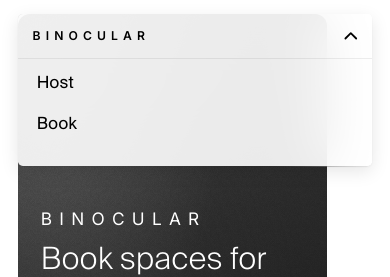
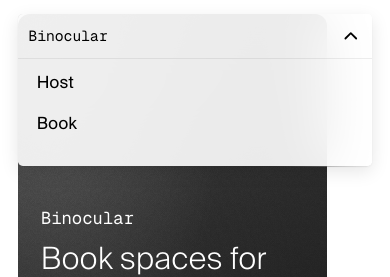
Before and after one commit to lisondraj/binocular, a Next.js app: page /main2 in a window 390 px wide. Both pictures are taken after a click on the button 348 px from the left and 36 px from the top of the page. Shown: the top 277 px of the page. Built offline with nearby package versions, Linux system fonts and the light colour scheme.

Commit message:
Set hero and nav logos to Binocular in Geist Mono.
Use sentence-case Binocular with no letter-spacing in hero titles and
all mobile nav bars, including /main2.

Co-authored-by: lisondraj <lisondraj@users.noreply.github.com>

```diff
--- a/app/globals.css
+++ b/app/globals.css
@@ -187,7 +187,7 @@ h6 {
   }
 }
 
-/* Hero title — Inter, wide tracking, compact size (nav logo unchanged). */
+/* Hero title — Geist Mono wordmark. */
 .hero-title {
   display: flex;
   align-items: center;
@@ -195,10 +195,10 @@ h6 {
   line-height: 1;
   width: 100%;
   text-align: left;
-  font-family: var(--font-inter), system-ui, sans-serif;
+  font-family: var(--font-geist-mono), ui-monospace, monospace;
   font-size: 1.15em;
   font-weight: 400;
-  letter-spacing: 0.22em;
+  letter-spacing: 0;
   text-transform: none;
 }
 
@@ -2820,11 +2820,11 @@ a.fourth-section__btn {
 }
 
 .mobile-nav-logo {
-  font-family: var(--font-suisse), system-ui, sans-serif;
+  font-family: var(--font-geist-mono), ui-monospace, monospace;
   font-size: calc(2.25em * 12.5 / 24);
   line-height: 1;
   font-weight: 400;
-  letter-spacing: -0.02em;
+  letter-spacing: 0;
   color: #000000;
   opacity: 0;
   visibility: hidden;
@@ -2846,7 +2846,7 @@ a.fourth-section__btn {
   padding: 0;
   cursor: pointer;
   color: inherit;
-  font-family: var(--font-suisse), system-ui, sans-serif;
+  font-family: var(--font-geist-mono), ui-monospace, monospace;
 }
 
 .mobile-nav-logo.is-visible {
@@ -2937,15 +2937,15 @@ a.fourth-section__btn {
   justify-content: flex-end;
 }
 
-/* /main2 nav logo — match hero BINOCULAR (Inter, caps, wide tracking). */
+/* /main2 nav logo — match hero Binocular (Geist Mono). */
 .mobile-nav--main2 .mobile-nav-logo,
 .mobile-nav--main2 .mobile-nav-logo-link {
-  font-family: var(--font-inter), system-ui, sans-serif;
-  font-size: 0.76em;
-  font-weight: 600;
-  text-transform: uppercase;
-  letter-spacing: 0.42em;
-  margin-left: 0.35em;
+  font-family: var(--font-geist-mono), ui-monospace, monospace;
+  font-size: 0.92em;
+  font-weight: 400;
+  text-transform: none;
+  letter-spacing: 0;
+  margin-left: 0;
 }
 
 .mobile-nav--main2 .mobile-nav-menu {
@@ -3296,9 +3296,11 @@ a.fourth-section__btn {
 .mobile-view--main2 .main2-hero-box .hero-title {
   justify-content: flex-start;
   text-align: left;
+  font-family: var(--font-geist-mono), ui-monospace, monospace;
   font-size: 1.08em;
-  text-transform: uppercase;
-  letter-spacing: 0.42em;
+  font-weight: 400;
+  text-transform: none;
+  letter-spacing: 0;
 }
 
 .mobile-view--main2 .main2-hero-box .hero-description {
--- a/components/home-page.tsx
+++ b/components/home-page.tsx
@@ -1798,7 +1798,7 @@ export function HomePage({
               <div className="main2-hero-content">
                 <div className="hero-intro-content main2-hero-intro">
                   <h1 className="hero-title">
-                    <span className="hero-title-word">BINOCULAR</span>
+                    <span className="hero-title-word">Binocular</span>
                   </h1>
                   <p className="hero-description">
                     <span className="hero-description__line">Book spaces for</span>
--- a/components/mobile-nav-bar.tsx
+++ b/components/mobile-nav-bar.tsx
@@ -47,7 +47,7 @@ export function MobileNavBar({
     >
       {staticNav ? (
         <Link href="/" className={logoClassName} aria-hidden={!logoVisible}>
-          {isMain2 ? "BINOCULAR" : "Binocular"}
+          Binocular
         </Link>
       ) : (
         <button
@@ -57,7 +57,7 @@ export function MobileNavBar({
           aria-label="Back to top"
           onClick={scrollToTop}
         >
-          {isMain2 ? "BINOCULAR" : "Binocular"}
+          Binocular
         </button>
       )}
 
```
Also changed, not shown: app/page.tsx (+2 -7 lines).
